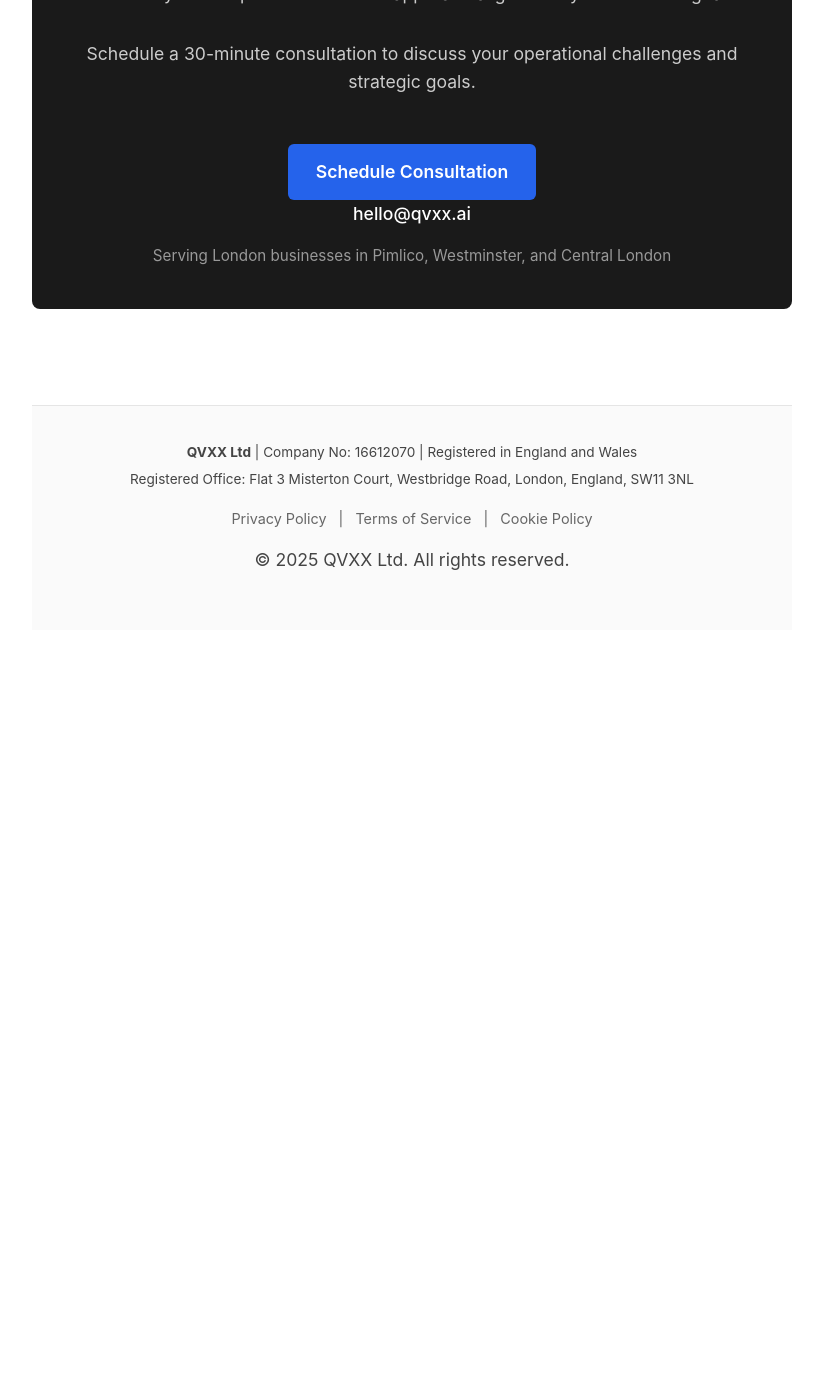
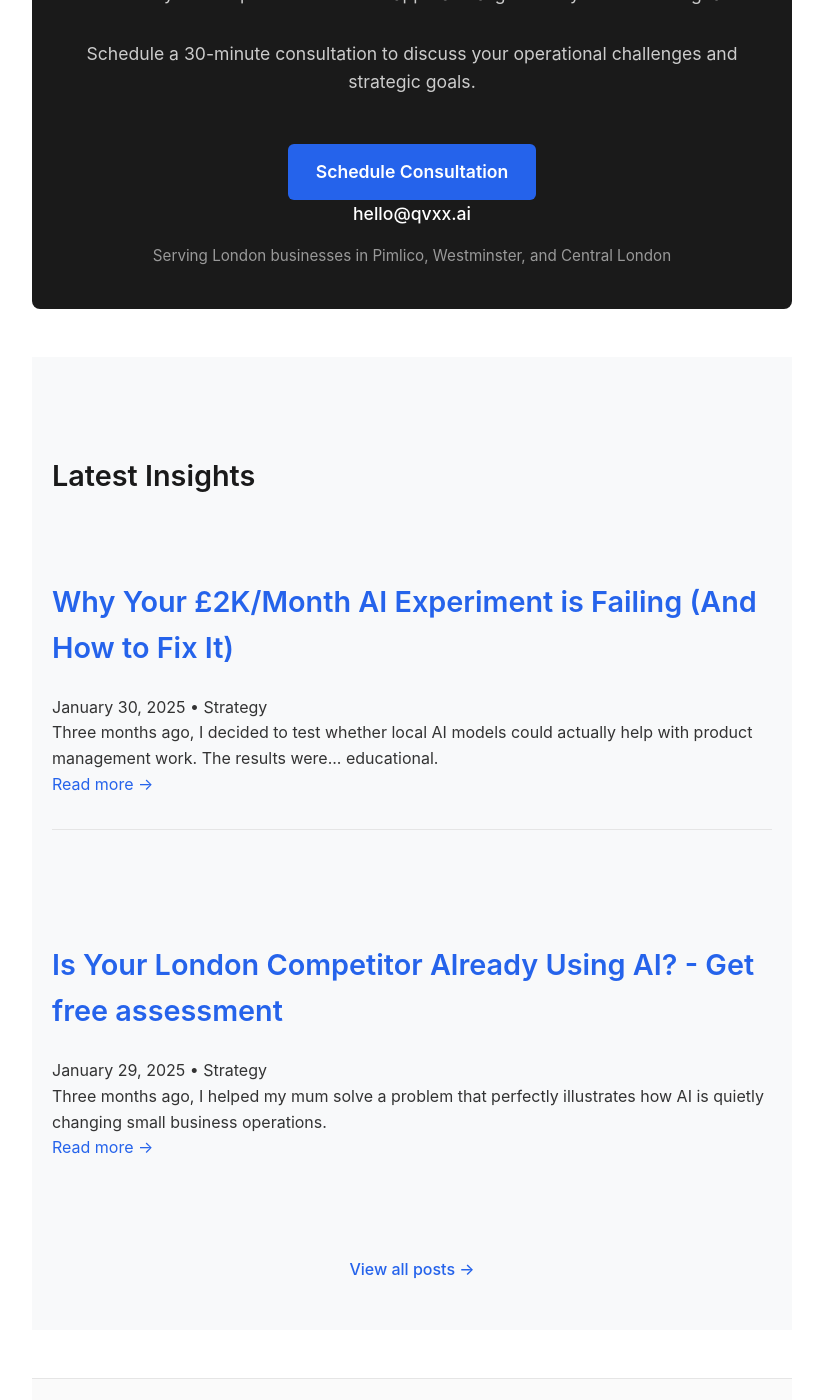
Before and after one commit to QVXXLabs/qvxx-website, a Jekyll site: the page index.html, which Jekyll copies as it is, in a window 1280 px wide and 1400 px high, scrolled down 3093 px. Shown: the whole window, without its empty margins (228-1051 px from the left). Built offline with Jekyll 4.4.1, drawn with Linux system fonts in a browser that asks for light colours; before the commit the page ends 3723 px from its top, so only the background shows below that; some of the changed lines change nothing that is shown.

Commit message:
Add latest blog posts section to landing page

```diff
--- a/index.html
+++ b/index.html
@@ -424,6 +424,18 @@
                     Serving London businesses in Pimlico, Westminster, and Central London
                 </div>
             </section>
+
+            <section style="background: #f8f9fa; padding: 3rem 0; margin-top: 3rem;">
+                <div style="max-width: 800px; margin: 0 auto; padding: 0 20px;">
+                    <h2 style="font-size: 1.8rem; font-weight: 600; margin-bottom: 2rem; color: #1a1a1a;">Latest Insights</h2>
+                    <div id="blog-posts" style="display: grid; gap: 2rem;">
+                        <p style="color: #666; font-style: italic;">Loading latest posts...</p>
+                    </div>
+                    <div style="text-align: center; margin-top: 2rem;">
+                        <a href="/blog" style="color: #2563eb; text-decoration: none; font-weight: 500;">View all posts →</a>
+                    </div>
+                </div>
+            </section>
         </main>
 
         <footer>
@@ -443,5 +455,38 @@
     </div>
 
     <!-- Cloudflare Web Analytics --><script defer src='https://static.cloudflareinsights.com/beacon.min.js' data-cf-beacon='{"token": "8067b9176d8540d4acf12007444be941"}'></script><!-- End Cloudflare Web Analytics -->
+
+    <script>
+        // Fetch and display latest blog posts
+        fetch('/blog')
+            .then(response => response.text())
+            .then(html => {
+                const parser = new DOMParser();
+                const doc = parser.parseFromString(html, 'text/html');
+                const posts = doc.querySelectorAll('.blog-preview');
+                const container = document.getElementById('blog-posts');
+
+                if (posts.length > 0) {
+                    container.innerHTML = '';
+                    // Show only first 2 posts
+                    for (let i = 0; i < Math.min(2, posts.length); i++) {
+                        const post = posts[i].cloneNode(true);
+                        // Add some inline styles to match the landing page
+                        post.style.marginBottom = '2rem';
+                        post.style.paddingBottom = '2rem';
+                        post.style.borderBottom = '1px solid #e5e5e5';
+                        if (i === Math.min(2, posts.length) - 1) {
+                            post.style.borderBottom = 'none';
+                        }
+                        container.appendChild(post);
+                    }
+                } else {
+                    container.innerHTML = '<p style="color: #666; font-style: italic;">No posts published yet. Check back soon!</p>';
+                }
+            })
+            .catch(error => {
+                document.getElementById('blog-posts').innerHTML = '<p style="color: #666; font-style: italic;">Unable to load posts.</p>';
+            });
+    </script>
 </body>
 </html>
```
